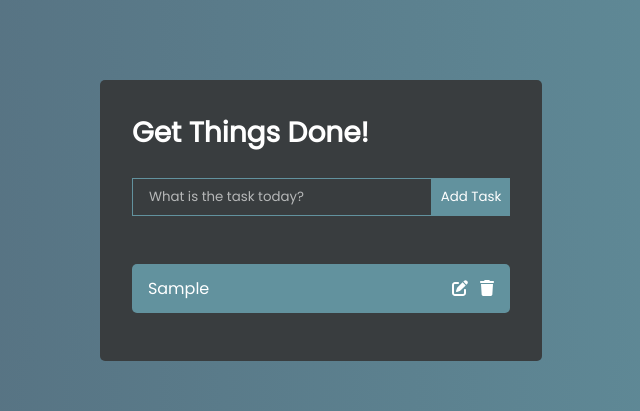
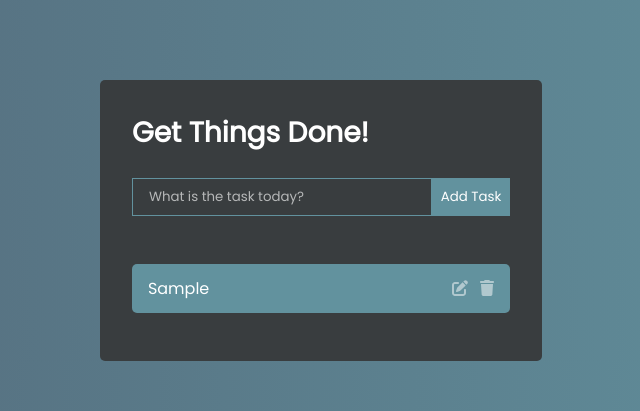
Before and after one commit to alexChachkhiani/todo-list, a React (Vite) app: page / in a window 1280 px wide. Both pictures are taken after typing "Sample" into the empty fields and a click on the button "Add Task". Shown: the top 411 px of the page, without its empty margins (319-959 px from the left). Built offline with nearby package versions, Linux system fonts and the light colour scheme.

Commit message:
fixed styling

```diff
--- a/src/App.css
+++ b/src/App.css
@@ -12,7 +12,6 @@ body {
   display: flex;
   justify-content: center;
   align-items: center;
-  overflow: hidden;
 }
 
 .App {
@@ -69,6 +68,11 @@ h1 {
   padding: 0.75rem 1rem;
   border-radius: 5px;
   margin-bottom: 1rem;
+  max-width: 750px;
+  overflow-wrap: break-word;
+  word-break: break-all;
+  word-wrap: break-word;
+  white-space: pre-wrap;
 }
 
 .todo p {
@@ -93,6 +97,14 @@ h1 {
 .edit-icon,
 .delete-icon {
   cursor: pointer;
+
+  opacity: 0.5;
+  transition: 0.4s;
+}
+
+.edit-icon:hover,
+.delete-icon:hover {
+  opacity: 1
 }
 
 .edit-icon {
```
